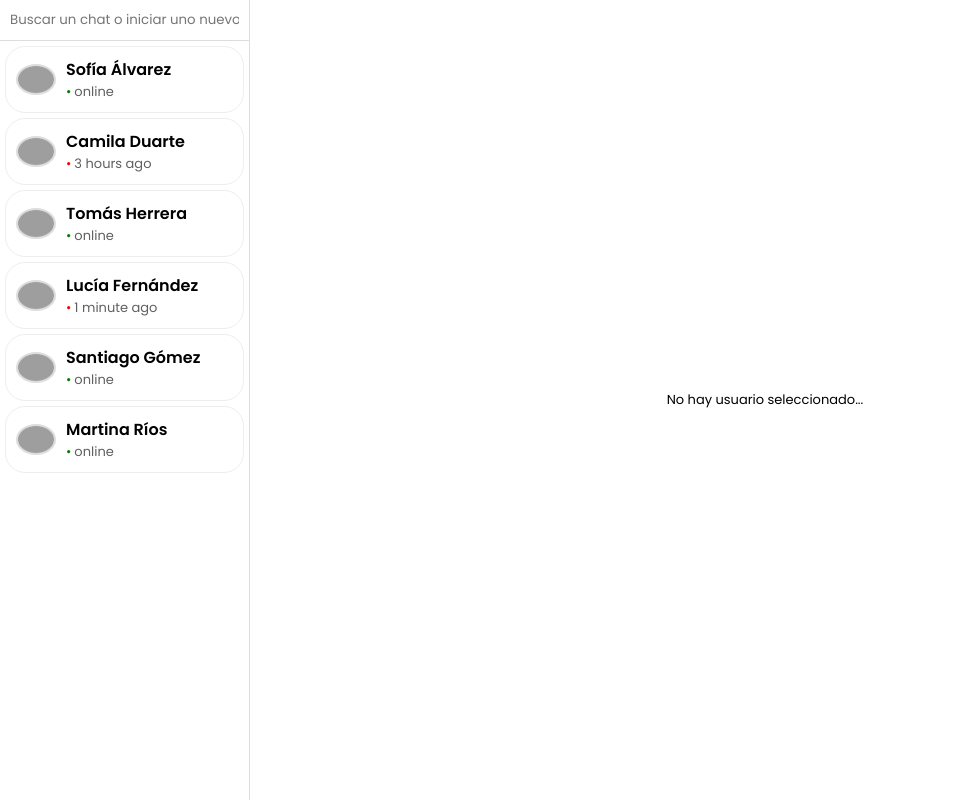
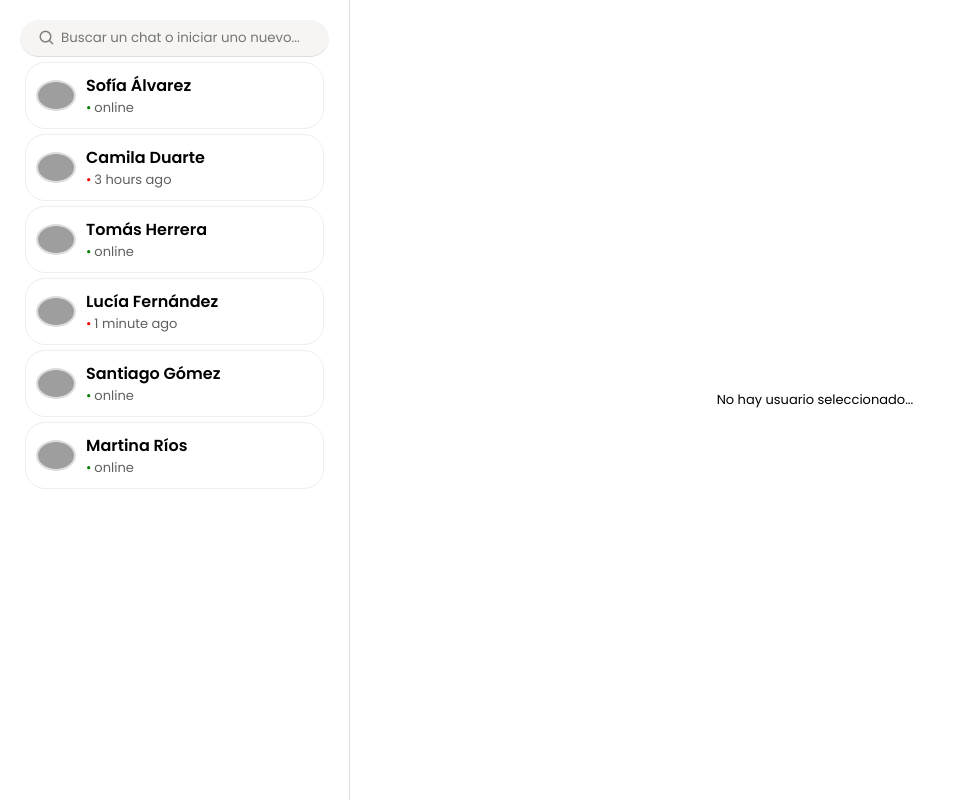
Before and after one commit to julietagenovesi/proyectofinal-clondewhatsapp, a React (Vite) app: page /chat in a window 1280 px wide. Shown: the whole page, without its empty margins (0-971 px from the left). Built offline with nearby package versions, Linux system fonts and the light colour scheme; sample sign-in values are in the browser's storage; grey boxes are pictures that could not be loaded.

Commit message:
Estilos sidebar-search

```diff
--- a/index.html
+++ b/index.html
@@ -7,6 +7,7 @@
   <title>Clon de WhatsApp</title>
   <link rel="stylesheet" href="https://cdnjs.cloudflare.com/ajax/libs/font-awesome/6.4.0/css/all.min.css">
   <link href="https://fonts.googleapis.com/css2?family=Poppins:wght@400;600&display=swap" rel="stylesheet">
+  <link href='https://unpkg.com/boxicons@2.1.4/css/boxicons.min.css' rel='stylesheet'>
 </head>
 
 <body>
--- a/src/components/Sidebar.jsx
+++ b/src/components/Sidebar.jsx
@@ -21,12 +21,15 @@ export default function Sidebar() {
 
   return (
     <div className="sidebar">
+      <div className="search-container">
+        <i className='bx bx-search'></i>
         <input
           type="text"
           placeholder="Buscar un chat o iniciar uno nuevo..."
           className="search"
           onChange={handleChange}
         />
+      </div>
 
       {usersToRender.length === 0 && (
         <p className="search-result">No search found...</p>
--- a/src/index.css
+++ b/src/index.css
@@ -11,23 +11,44 @@
 }
 
 .sidebar {
-  width: 250px;
+  width: 350px;
   background-color: #ffffff;
   border-right: 1px solid #ddd;
   display: flex;
   flex-direction: column;
+  padding: 20px;
+}
+
+.search-container {
+  display: flex;
+  align-items: center;
+  width: 100%;
+  background-color: #F6F5F4;
+  padding: 8px;
+  gap: 15px;
+  border: none;
+  border-radius: 50px;
+  border-bottom: 1px solid #ddd;
 }
 
 .search {
-  padding: 10px;
   border: none;
-  border-bottom: 1px solid #ddd;
+  background-color: #F6F5F4;
+  width: 100%;
 }
+
+.search-container i {
+  position: relative;
+  left: 10px;
+  color: gray;
+  font-size: 18px;
+}
+
 
 .search-result {
   text-align: center;
   margin-top: 10px;
-  color: gray;
+  color: rgb(44, 33, 33);
 }
 
 /* user list */
```
Also changed, not shown: src/assets/images/icon-logout.png (added), src/assets/images/icon-search.png (added). Lines whose indentation alone changed are shown as unchanged.
